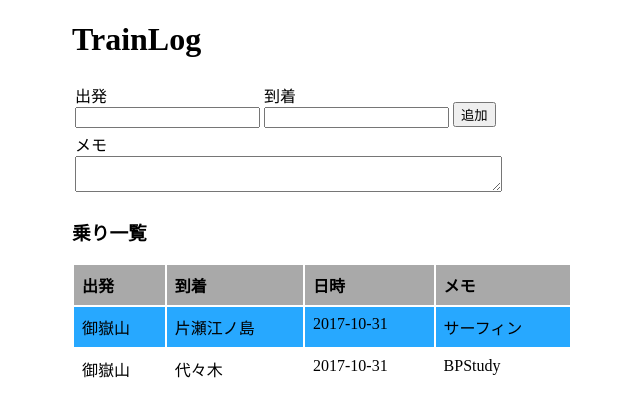
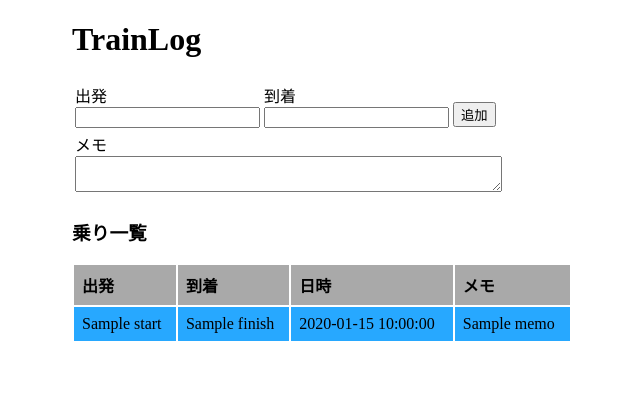
Before and after one commit to akiyosek/python001, a Flask app: template python001/templates/index.html in a window 1280 px wide. Shown: the top 417 px of the page, without its empty margins (318-958 px from the left). Run offline with Flask 2, Linux system fonts and the light colour scheme; the template is opened without the code that fills it: most values are stand-ins (such as "Sample title", 1, 10 or a date in 2020).

Commit message:
p45 commit

```diff
--- a/python001/templates/index.html
+++ b/python001/templates/index.html
@@ -41,18 +41,14 @@
 				<th>日時</th>
 				<th>メモ</th>
 			</tr>
+			{% for ride in rides %}
 			<tr>
-				<td>御嶽山</td>
-				<td>片瀬江ノ島</td>
-				<td>2017-10-31</td>
-				<td>サーフィン</td>
+				<td>{{ ride.start }}</td>
+				<td>{{ ride.finish }}</td>
+				<td>{{ ride.created_at}}</td>
+				<td>{{ ride.memo }}</td>
 			</tr>
-			<tr>
-				<td>御嶽山</td>
-				<td>代々木</td>
-				<td>2017-10-31</td>
-				<td>BPStudy</td>
-			</tr>
+			{% endfor %}
 		</table>
 	</body>
 </html>
```
